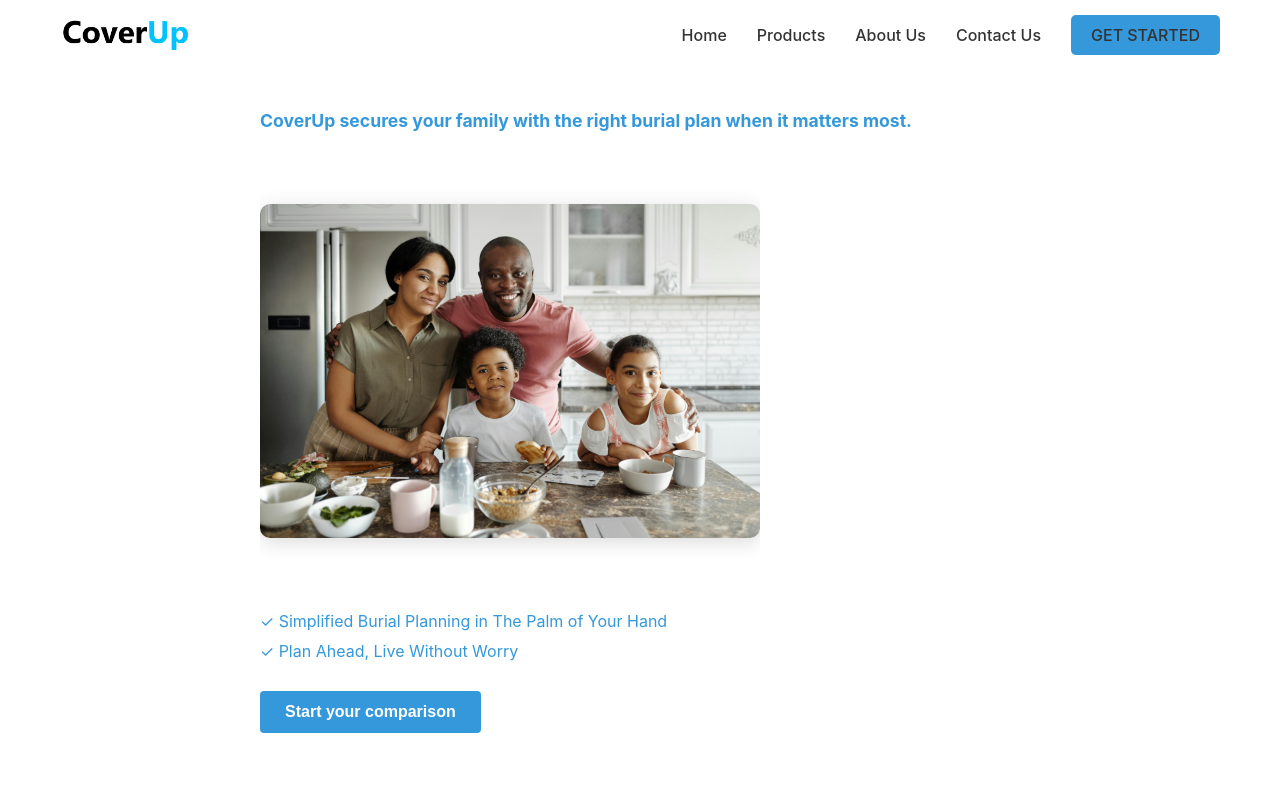
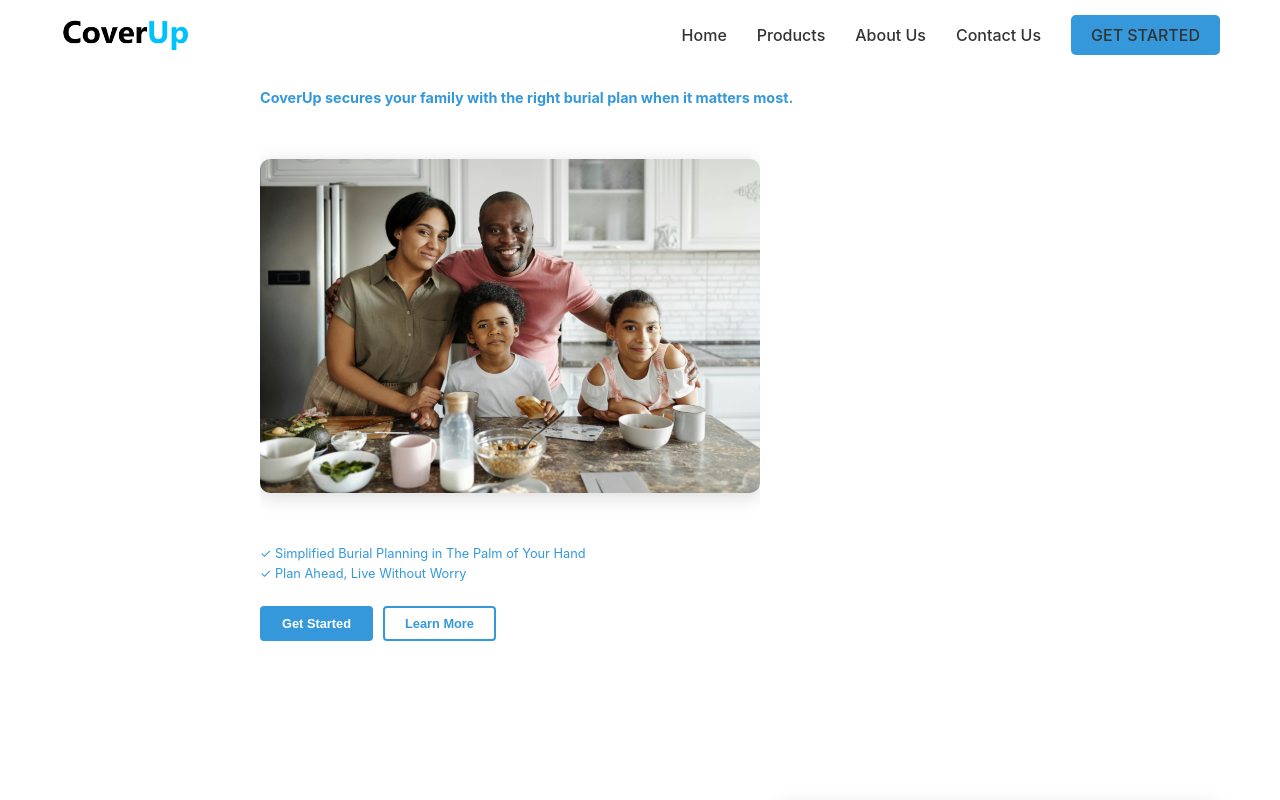
Before and after one commit to banelee59/Cover-mern, a React (Create React App) app: page / in a window 1280 px wide. Shown: the top 800 px of the page. Built offline with nearby package versions, Linux system fonts and the light colour scheme.

Commit message:
todays changes

```diff
--- a/src/pages/Home.css
+++ b/src/pages/Home.css
@@ -40,7 +40,7 @@
 
 .hero-section {
   background: white;
-  padding: 40px 20px;
+  padding: 20px 20px;
   color: #3498db;
 }
 
@@ -58,9 +58,9 @@
 }
 
 .hero-text h1 {
-  font-size: 1.1rem;
-  margin-bottom: 20px;
-  line-height: 1.2;
+  font-size: 0.9rem;
+  margin-bottom: 10px;
+  line-height: 1.1;
   color: #3498db;
   max-width: 700px;
   text-align: left;
@@ -69,8 +69,8 @@
 .hero-image {
   width: 100%;
   max-width: 500px;
-  height: 50px;
-  margin: 20px 0;
+  height: 40px;
+  margin: 10px 0;
   border-radius: 8px;
   overflow: hidden;
   align-self: flex-start;
@@ -85,14 +85,17 @@
 }
 
 .hero-features {
-  margin: 20px 0;
+  margin: 10px 0;
   text-align: left;
 }
 
 .hero-features p {
-  font-size: 1rem;
-  margin-bottom: 10px;
+  font-size: 0.8rem;
+  margin-bottom: 5px;
   color: #3498db;
+  display: flex;
+  align-items: center;
+  gap: 4px;
 }
 
 .trust-indicators {
@@ -885,11 +888,11 @@ footer {
 .cta-button {
   background: #3498db;
   color: white;
-  padding: 12px 25px;
+  padding: 8px 20px;
   border: none;
   border-radius: 4px;
-  font-size: 1rem;
-  font-weight: bold;
+  font-size: 0.8rem;
+  font-weight: 600;
   cursor: pointer;
   transition: background 0.3s ease;
   align-self: flex-start;
@@ -939,3 +942,64 @@ body {
     font-size: 0.9rem;
   }
 }
+
+.hero-features {
+  margin: 10px 0;
+  text-align: left;
+}
+
+.hero-features p {
+  font-size: 0.8rem;
+  margin-bottom: 5px;
+  color: #3498db;
+  display: flex;
+  align-items: center;
+  gap: 4px;
+}
+
+.button-group {
+  display: flex;
+  gap: 10px;
+  margin-top: 10px;
+}
+
+.cta-button {
+  padding: 8px 20px;
+  font-size: 0.8rem;
+  font-weight: 600;
+  border-radius: 4px;
+  cursor: pointer;
+  transition: all 0.3s ease;
+  border: 2px solid #3498db;
+}
+
+.cta-button.primary {
+  background: #3498db;
+  color: white;
+}
+
+.cta-button.primary:hover {
+  background: #2980b9;
+  border-color: #2980b9;
+}
+
+.cta-button.secondary {
+  background: transparent;
+  color: #3498db;
+}
+
+.cta-button.secondary:hover {
+  background: rgba(52, 152, 219, 0.1);
+}
+
+@media (max-width: 768px) {
+  .button-group {
+    flex-direction: column;
+    width: 100%;
+  }
+
+  .cta-button {
+    width: 100%;
+    text-align: center;
+  }
+}
--- a/src/pages/Home.js
+++ b/src/pages/Home.js
@@ -21,7 +21,10 @@ const Home = () => {
                 <p>✓ Simplified Burial Planning in The Palm of Your Hand</p>
                 <p>✓ Plan Ahead, Live Without Worry</p>
               </div>
-              <button className="cta-button">Start your comparison</button>
+              <div className="button-group">
+                <button className="cta-button primary">Get Started</button>
+                <button className="cta-button secondary">Learn More</button>
+              </div>
             </div>
           </div>
         </section>
```
